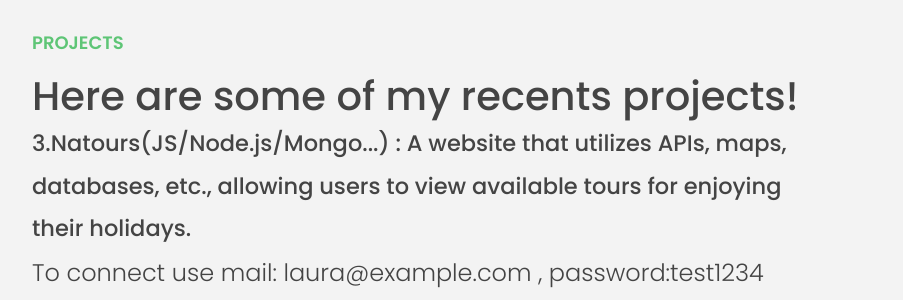
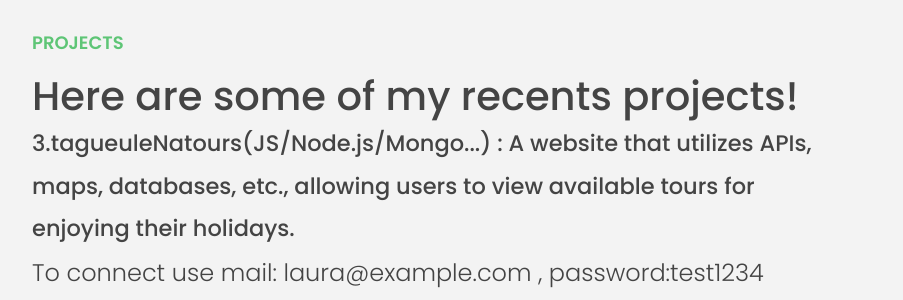
Before and after one commit to dadou2201/site, a plain HTML site: page index.html in a window 1280 px wide. Shown: the part 1740-2040 px from the top of the page, without its empty margins (208-1111 px from the left). Drawn offline with Linux system fonts and the light colour scheme.

```diff
--- a/index.html
+++ b/index.html
@@ -138,7 +138,7 @@
 
 
     <h5 class="operations__header">
-      3.Natours(JS/Node.js/Mongo...) : A website that utilizes APIs, maps, databases, etc., allowing users to view available tours for enjoying their holidays.
+      3.tagueuleNatours(JS/Node.js/Mongo...) : A website that utilizes APIs, maps, databases, etc., allowing users to view available tours for enjoying their holidays.
     <h6>To connect use mail: laura@example.com , password:test1234
     <a
           href="https://natours-david.onrender.com/"
```
